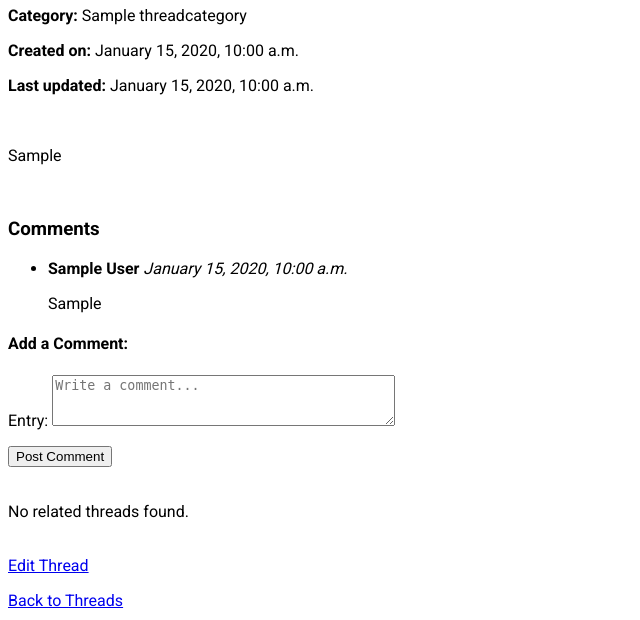
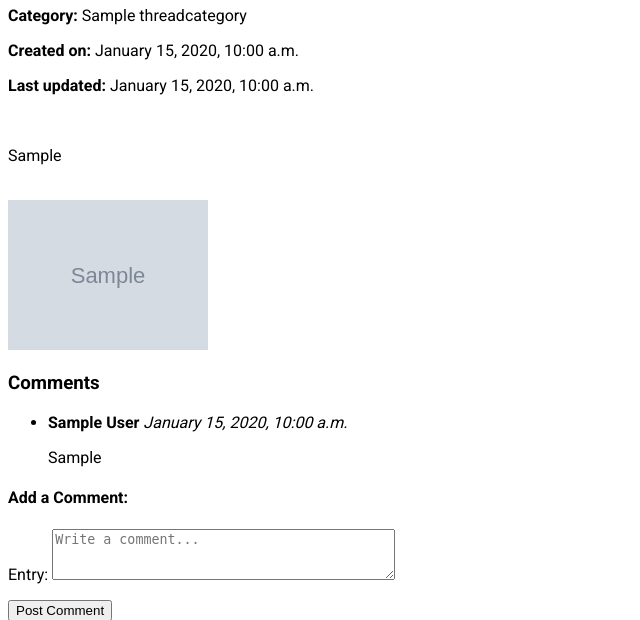
Before and after one commit to ls-s40/hobbysite-E-14, a Django app: page /forum/thread/1/ in a window 1280 px wide. Shown: the part 212-832 px from the top of the page, without its empty margins (0-640 px from the left). Run offline with Django 5.2, Linux system fonts and the light colour scheme; a user stored in the database is signed in; tables that the repository leaves empty hold one stand-in row (values such as "Sample post"); grey boxes marked "Sample" are stand-in pictures.

Commit message:
Temporary commit

```diff
--- a/hobbysite/forum/templates/forum/thread_detail.html
+++ b/hobbysite/forum/templates/forum/thread_detail.html
@@ -27,7 +27,13 @@
         <br>
         <p>{{ thread.entry|linebreaks }}</p>
         <br>
+        {% if thread.image %}
+        <img src="{{ thread.image.url }}" alt="{{ thread.title }}" style="max-width: 200px; height: auto;">
+        {% endif %}
+        <br>
     </div>
+
+
 
     <h3>Comments</h3>
 
```
